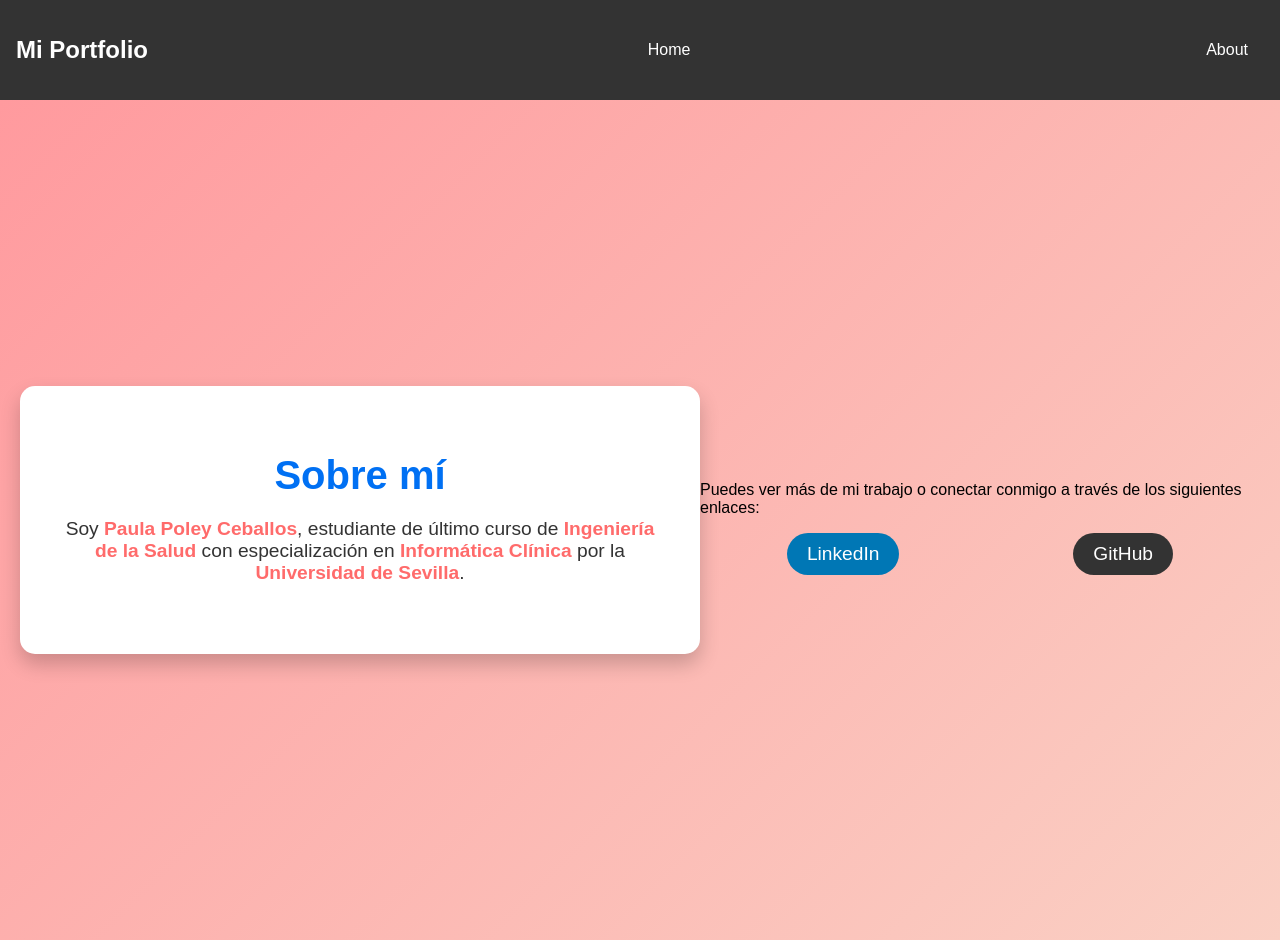
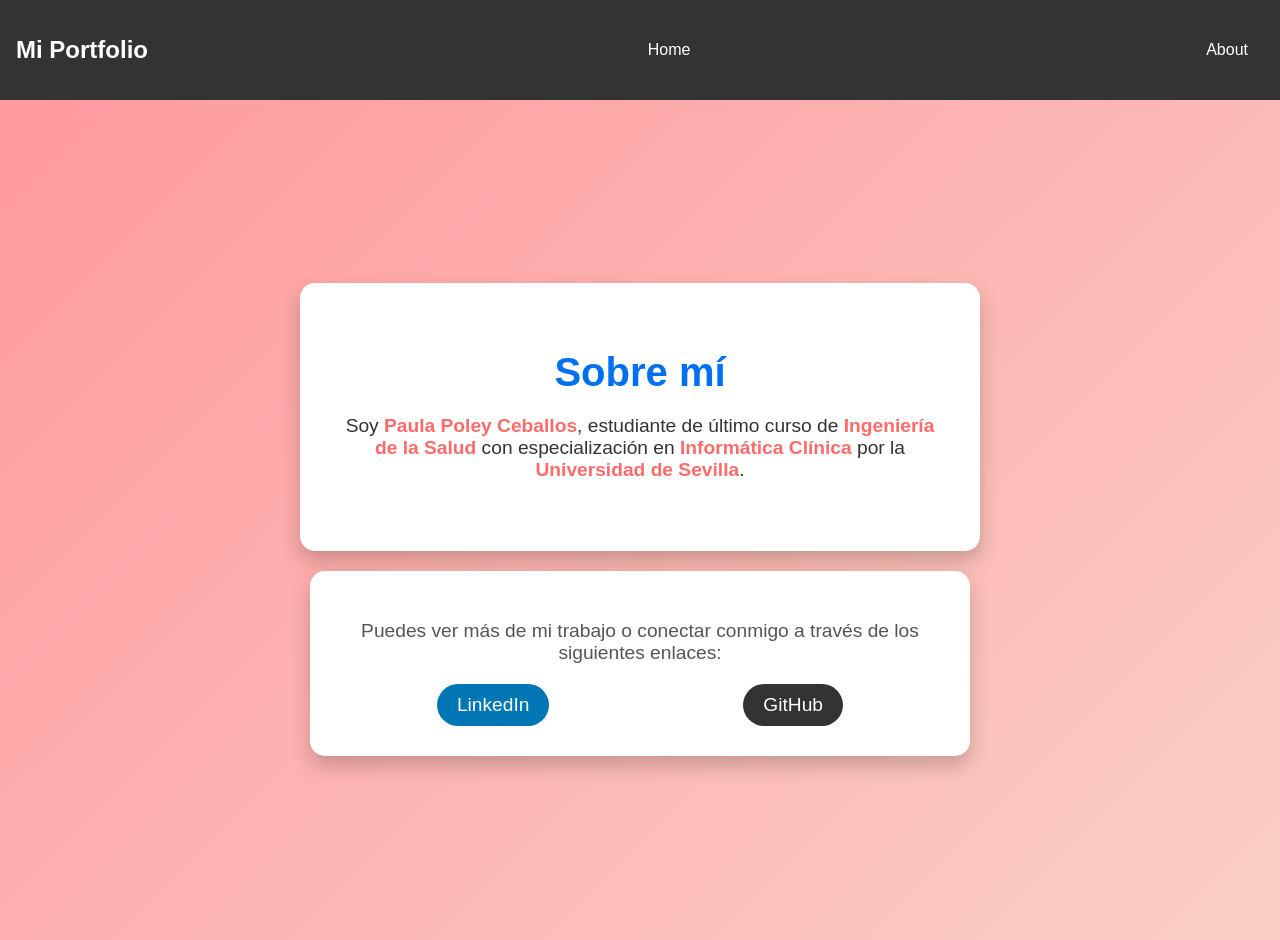
Before and after one commit to paulapoley/portfoliopaulapoley, a React (Create React App) app: page /about in a window 1280 px wide. Built offline with nearby package versions, Linux system fonts and the light colour scheme.

Commit message:
Update About.css

```diff
--- a/src/pages/About.css
+++ b/src/pages/About.css
@@ -1,5 +1,6 @@
 .about-container {
   display: flex;
+  flex-direction: column;
   justify-content: center;
   align-items: center;
   height: 100vh;
@@ -15,6 +16,7 @@
   box-shadow: 0 10px 20px rgba(0, 0, 0, 0.2);
   max-width: 600px;
   width: 100%;
+  margin-bottom: 20px; /* Espacio entre la sección de contenido y los enlaces */
 }
 
 .about-title {
@@ -34,6 +36,23 @@
 .highlight {
   color: #ff6b6b;
   font-weight: bold;
+}
+
+.about-links-container {
+  text-align: center;
+  background-color: white;
+  padding: 30px;
+  border-radius: 15px;
+  box-shadow: 0 10px 20px rgba(0, 0, 0, 0.2);
+  max-width: 600px;
+  width: 100%;
+}
+
+.about-links-intro {
+  font-size: 1.2rem;
+  margin-bottom: 20px;
+  color: #555;
+  font-family: 'Arial', sans-serif;
 }
 
 .about-links {
```
